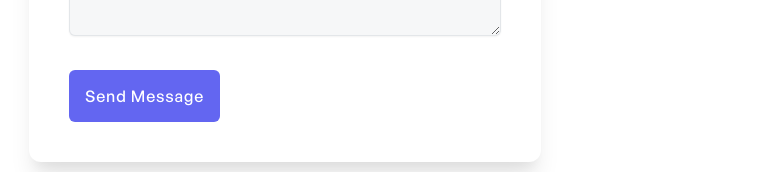
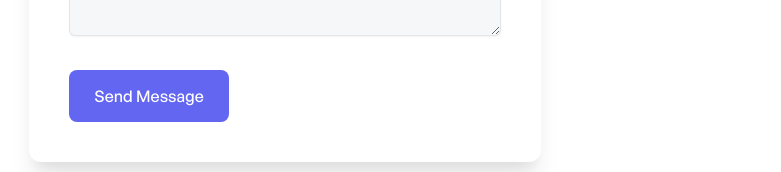
Before and after one commit to phoenix979797/portfolio, a React (Create React App) app: page /contact in a window 1280 px wide. Shown: the part 852-1024 px from the top of the page, without its empty margins (83-864 px from the left). Built offline with nearby package versions, Linux system fonts and the light colour scheme.

Commit message:
Add button to contact and hire me forms

```diff
--- a/src/components/HireMeModal.js
+++ b/src/components/HireMeModal.js
@@ -1,5 +1,6 @@
 import { motion } from 'framer-motion';
 import { FiX } from 'react-icons/fi';
+import Button from './reusable/Button';
 
 const selectOptions = [
 	'Web Application',
@@ -96,8 +97,8 @@ const HireMeModal = ({ onClose, onRequest }) => {
 								</div>
 
 								<div className="mt-6 pb-4 sm:pb-1">
-									<button
-										onClick={onRequest}
+									<span
+										onClick={onClose}
 										type="submit"
 										className="px-4
 											sm:px-6
@@ -112,16 +113,16 @@ const HireMeModal = ({ onClose, onRequest }) => {
 											focus:ring-1 focus:ring-indigo-900"
 										aria-label="Submit Request"
 									>
-										Send Request
-									</button>
+										<Button title="Send Request" />
+									</span>
 								</div>
 							</form>
 						</div>
 						<div className="modal-footer mt-2 sm:mt-0 py-5 px-8 border0-t text-right">
-							<button
+							<span
 								onClick={onClose}
 								type="button"
-								className=" px-4
+								className="px-4
 									sm:px-6
 									py-2
 									bg-indigo-400
@@ -133,8 +134,8 @@ const HireMeModal = ({ onClose, onRequest }) => {
 									focus:ring-1 focus:ring-indigo-900"
 								aria-label="Close Modal"
 							>
-								Close
-							</button>
+								<Button title="Close" />
+							</span>
 						</div>
 					</div>
 				</div>
--- a/src/components/contact/ContactForm.js
+++ b/src/components/contact/ContactForm.js
@@ -1,3 +1,5 @@
+import Button from '../reusable/Button';
+
 const ContactForm = () => {
 	return (
 		<div className="w-full lg:w-1/2">
@@ -80,14 +82,12 @@ const ContactForm = () => {
 						></textarea>
 					</div>
 
-					<div className="mt-6">
-						<button
-							className="px-4 py-2.5 text-white font-medium tracking-wider bg-indigo-500 hover:bg-indigo-600 focus:ring-1 focus:ring-indigo-900 rounded-md"
+					<div className="font-general-medium w-40 px-4 py-2.5 text-white text-center font-medium tracking-wider bg-indigo-500 hover:bg-indigo-600 focus:ring-1 focus:ring-indigo-900 rounded-lg mt-6">
+						<Button
+							title="Send Message"
 							type="submit"
 							aria-label="Send Message"
-						>
-							Send Message
-						</button>
+						/>
 					</div>
 				</form>
 			</div>
```
